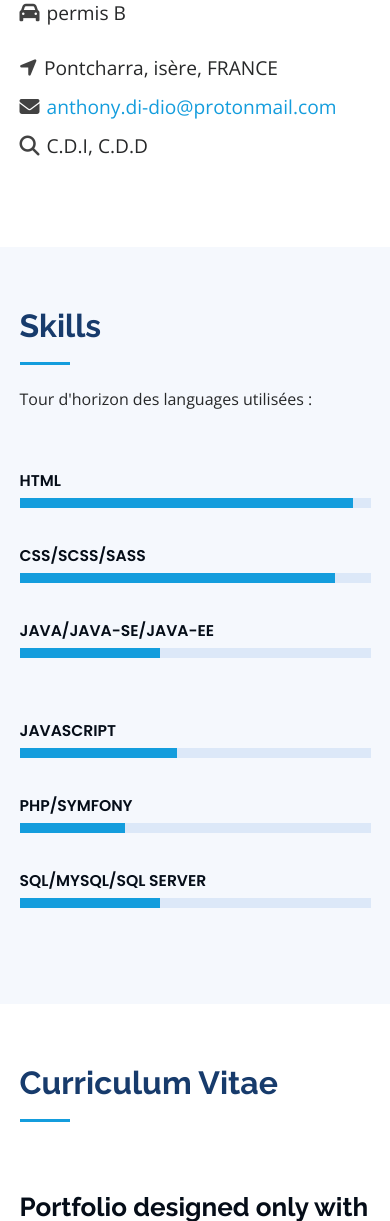
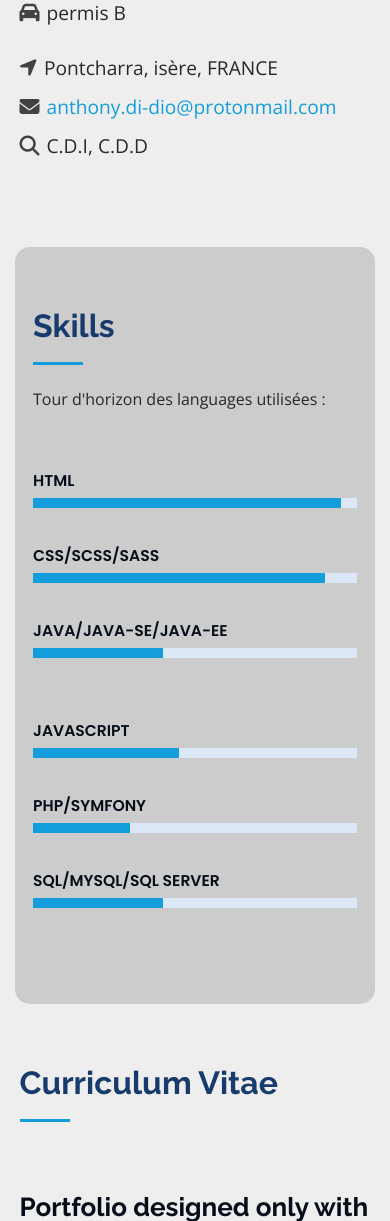
Before and after one commit to antho635/i-cv, a PHP site: page / in a window 390 px wide. Shown: the part 1945-3166 px from the top of the page. Run offline with PHP 8.4, Linux system fonts and the light colour scheme; some libraries are stand-ins or nearby versions.

Commit message:
section bg color

```diff
--- a/assets/css/styles.scss
+++ b/assets/css/styles.scss
@@ -3,6 +3,7 @@
 --------------------------------------------------------------*/
 
     body {
+        background-color: #eee;
         font-family: "Open Sans", sans-serif;
         color: #272829;
         display: flex;
@@ -414,7 +415,22 @@
     }
 
     .section-bg {
-        background: #f5f8fd;
+        background: #ccc;
+        border-radius: 100px;
+        margin-right: 20px;
+    }
+
+    @media screen and (max-width: 1200px) {
+        .section-bg {
+            margin-left: 20px;
+        }
+    }
+
+    @media screen and (max-width: 700px) {
+        .section-bg {
+            margin: 0 15px;
+            border-radius: 15px;
+        }
     }
 
     .section-title {
@@ -1146,6 +1162,10 @@
         margin: auto;
     }
 
+    #contact {
+        background: #eee;
+    }
+
     @-webkit-keyframes animate-loading {
         0% {
             transform: rotate(0deg);
```
Also changed, not shown: assets/css/styles.css (+21 -1 lines), assets/css/layout.css, 2 other files.
